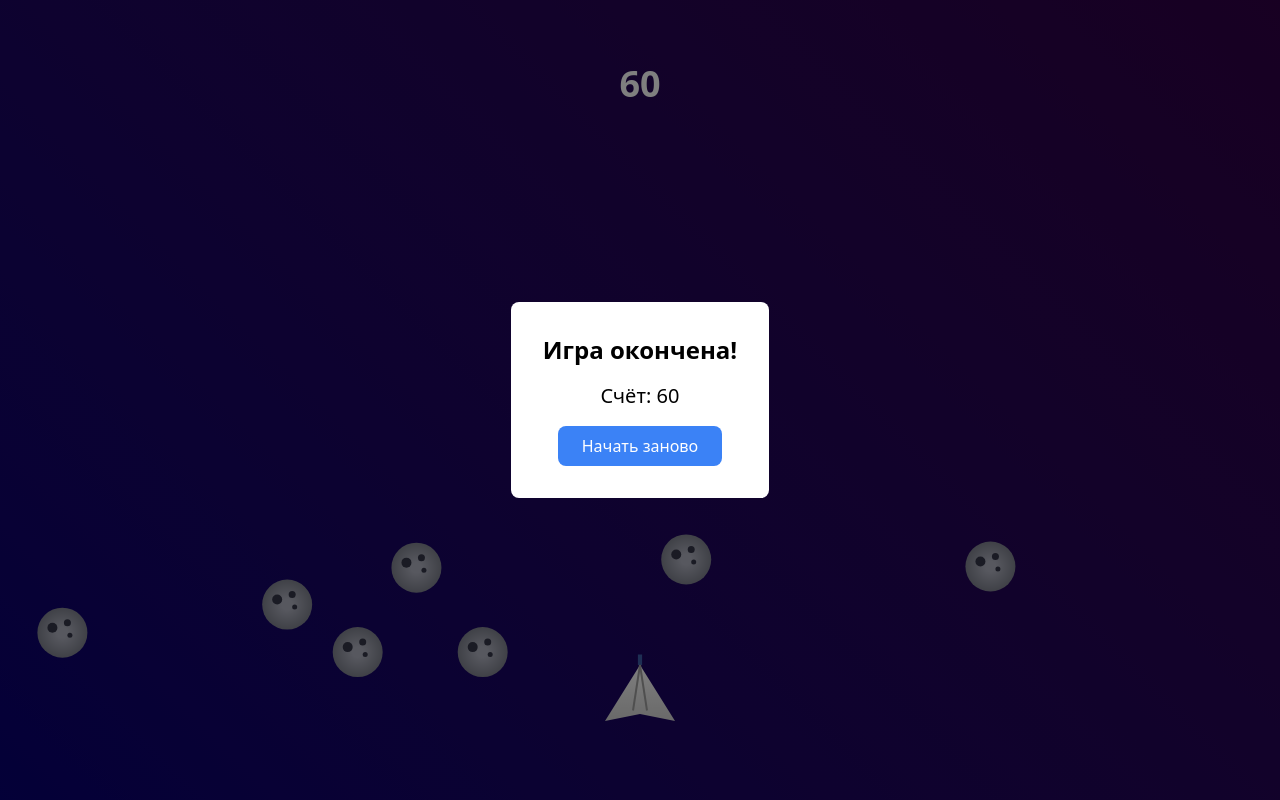
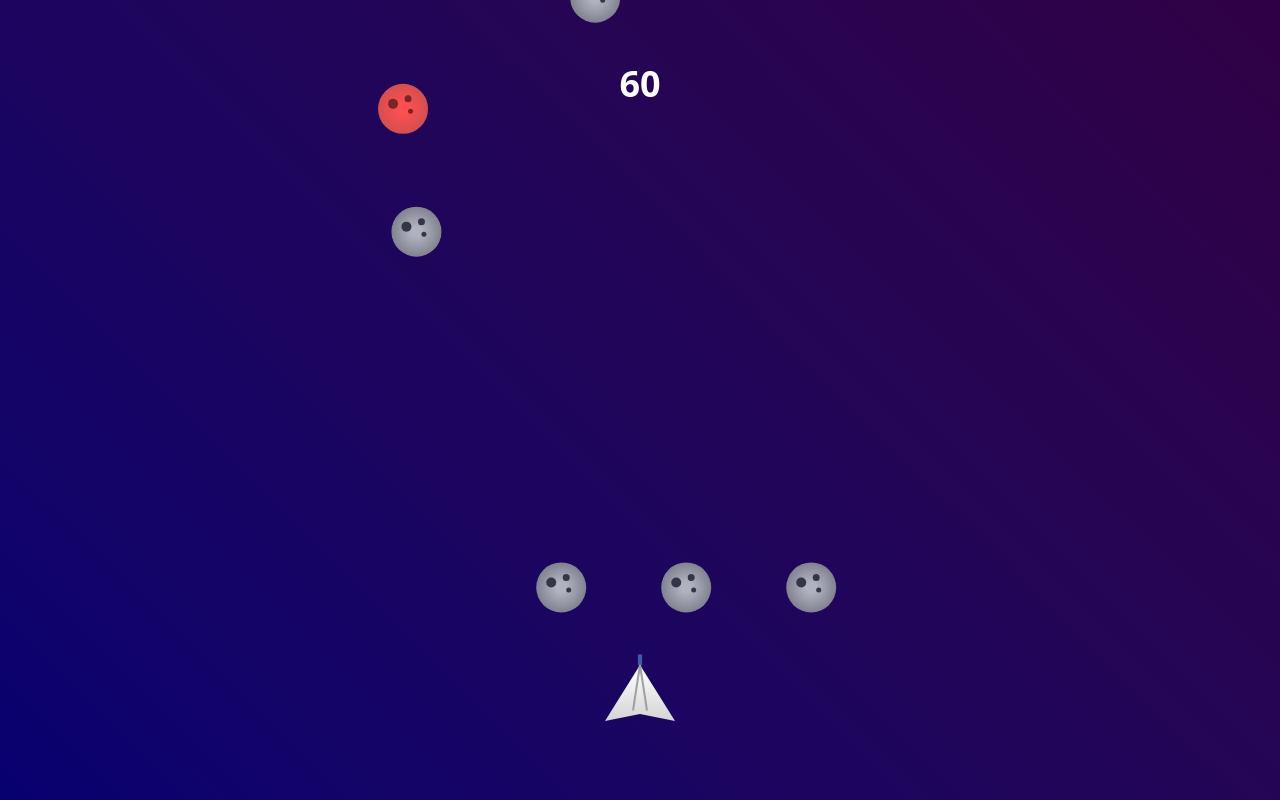
Before and after one commit to arkhipov-ak/bot, a React (Vite) app: page / in a window 1280 px wide. Built offline with nearby package versions, Linux system fonts and the light colour scheme.

Commit message:
fix bugs

```diff
--- a/src/components/GameCanvas.tsx
+++ b/src/components/GameCanvas.tsx
@@ -12,7 +12,7 @@ import {
   PROJECTILE_SIZE,
   MAX_OBSTACLES,
   generateObstaclePattern,
-  generateDodgeableObstacle,
+  generateSafePosition,
 } from '../utils/isTooCloseToObstacles.ts';
 
 interface GameCanvasProps {
@@ -40,6 +40,7 @@ export const GameCanvas: React.FC<GameCanvasProps> = ({
 }) => {
   const canvasRef = useRef<HTMLCanvasElement>(null);
   const [lastDodgeableTime, setLastDodgeableTime] = useState(0); // время последнего уклоняемого препятствия
+  const lastObstacleTime = useRef(0);                             // время последнего появления обычных препятствий
 
   useEffect(() => {
     if (gameOver) return;
@@ -51,8 +52,6 @@ export const GameCanvas: React.FC<GameCanvasProps> = ({
     if (!ctx) return;
 
     let animationFrameId: number;
-    let lastObstacleTime = 0; // время последнего появления препятствия
-
     const obstaclesToRemove = new Set<number>();
 
     // Обновление состояния снарядов
@@ -76,7 +75,7 @@ export const GameCanvas: React.FC<GameCanvasProps> = ({
             projectilesToRemove.add(pIndex); // убираем снаряд, если он столкнулся с препятствием
             if (obstacle.type === 'meteor') {
               obstaclesToRemove.add(oIndex); // убираем препятствие, если это метеор
-              setScore(prev => prev + 20); // увеличиваем счет
+              setScore(prev => prev + 20);   // увеличиваем счет
             }
           }
         });
@@ -115,7 +114,7 @@ export const GameCanvas: React.FC<GameCanvasProps> = ({
 
         if (obstacle.type === 'dodgable') {
           const meteor = new Meteor(obstacle.x, obstacle.y, OBSTACLE_SIZE, 'dodgable');
-          meteor.draw(ctx); // отрисовываем красное препятствие
+          meteor.draw(ctx); // отрисовываем уклоняемое препятствие
         } else {
           const meteor = new Meteor(obstacle.x, obstacle.y, OBSTACLE_SIZE);
           meteor.draw(ctx); // отрисовываем обычное препятствие
@@ -123,29 +122,6 @@ export const GameCanvas: React.FC<GameCanvasProps> = ({
       });
 
       setObstacles(prev => prev.filter((_, index) => !obstaclesToRemove.has(index))); // обновляем список препятствий
-    };
-
-    // спавн новых препятствий
-    const spawnObstacles = (timestamp: number) => {
-      if (timestamp - lastObstacleTime > OBSTACLE_SPAWN_INTERVAL && obstacles.length < MAX_OBSTACLES) {
-        const newPattern = generateObstaclePattern(canvas, obstacles);
-        if (newPattern) {
-          setObstacles(prev => [...prev, ...newPattern]); // Добавляем новые препятствия
-          lastObstacleTime = timestamp; // Обновляем время последнего появления препятствия
-          setScore(prev => prev + 10); // Увеличиваем счет
-        }
-      }
-    };
-
-    // спавна уклоняемых препятствий
-    const spawnDodgeableObstacle = (timestamp: number) => {
-      if (timestamp - lastDodgeableTime > DODGE_OBSTACLE_SPAWN_INTERVAL && obstacles.length < MAX_OBSTACLES) {
-        const newDodgeable = generateDodgeableObstacle(canvas, obstacles);
-        if (newDodgeable) {
-          setObstacles(prev => [...prev, newDodgeable]); // добавляем красное препятствие
-          setLastDodgeableTime(timestamp); // Обновляем время последнего уклоняемого препятствия
-        }
-      }
     };
 
     const gameLoop = (timestamp: number) => {
@@ -157,16 +133,67 @@ export const GameCanvas: React.FC<GameCanvasProps> = ({
       plane.draw(ctx);
 
       updateProjectiles(); // обновляем состояние снарядов
-      updateObstacles(); // обновляем состояние препятствий
-      spawnObstacles(timestamp); // спавн препятствий
-      spawnDodgeableObstacle(timestamp); // спавн красных препятствий
+      updateObstacles();   // обновляем состояние препятствий
 
-      animationFrameId = requestAnimationFrame(gameLoop);
+      // 1) Генерим новые обычные препятствия, но не пушим сразу в state:
+      let newPattern: GameObject[] = [];
+      if (
+        timestamp - lastObstacleTime.current > OBSTACLE_SPAWN_INTERVAL &&
+        obstacles.length < MAX_OBSTACLES
+      ) {
+        const pattern = generateObstaclePattern(canvas, obstacles);
+        if (pattern) {
+          newPattern = pattern;
+          lastObstacleTime.current = timestamp;   // Обновляем время последнего появления препятствия
+          setScore(prev => prev + 10);            // Увеличиваем счет
+        }
+      }
+
+      // 2) Генерим уклоняемое, проверяя позицию уже относительно obstacles + newPattern:
+      let newDodgeable: GameObject | null = null;
+      if (
+        timestamp - lastDodgeableTime > DODGE_OBSTACLE_SPAWN_INTERVAL &&
+        obstacles.length + newPattern.length < MAX_OBSTACLES
+      ) {
+        const combined = obstacles.concat(newPattern);
+        const pos = generateSafePosition(canvas, combined, OBSTACLE_SIZE, OBSTACLE_SIZE);
+        if (pos) {
+          newDodgeable = {
+            x: pos.x,
+            y: pos.y,
+            width: OBSTACLE_SIZE,
+            height: OBSTACLE_SIZE,
+            type: 'dodgable',
+          };
+          setLastDodgeableTime(timestamp); // Обновляем время последнего уклоняемого препятствия
+        }
+      }
+
+      // 3) Один раз обновляем obstacles — и обычные, и уклоняемое вместе:
+      if (newPattern.length || newDodgeable) {
+        setObstacles(prev => [
+          ...prev,
+          ...newPattern,
+          ...(newDodgeable ? [newDodgeable] : []),
+        ]);
+      }
+
+      animationFrameId = requestAnimationFrame(gameLoop); // вызов функции каждый кадр
     };
 
-    animationFrameId = requestAnimationFrame(gameLoop);  // вызов функции каждый кадр
+    animationFrameId = requestAnimationFrame(gameLoop);
     return () => cancelAnimationFrame(animationFrameId);
-  }, [airplane, obstacles, projectiles, gameOver, setObstacles, setProjectiles, setScore, setGameOver, lastDodgeableTime]);
+  }, [
+    airplane,
+    obstacles,
+    projectiles,
+    gameOver,
+    setObstacles,
+    setProjectiles,
+    setScore,
+    setGameOver,
+    lastDodgeableTime,
+  ]);
 
   // движение мыши
   const handlePointerMove = (e: React.PointerEvent) => {
```
